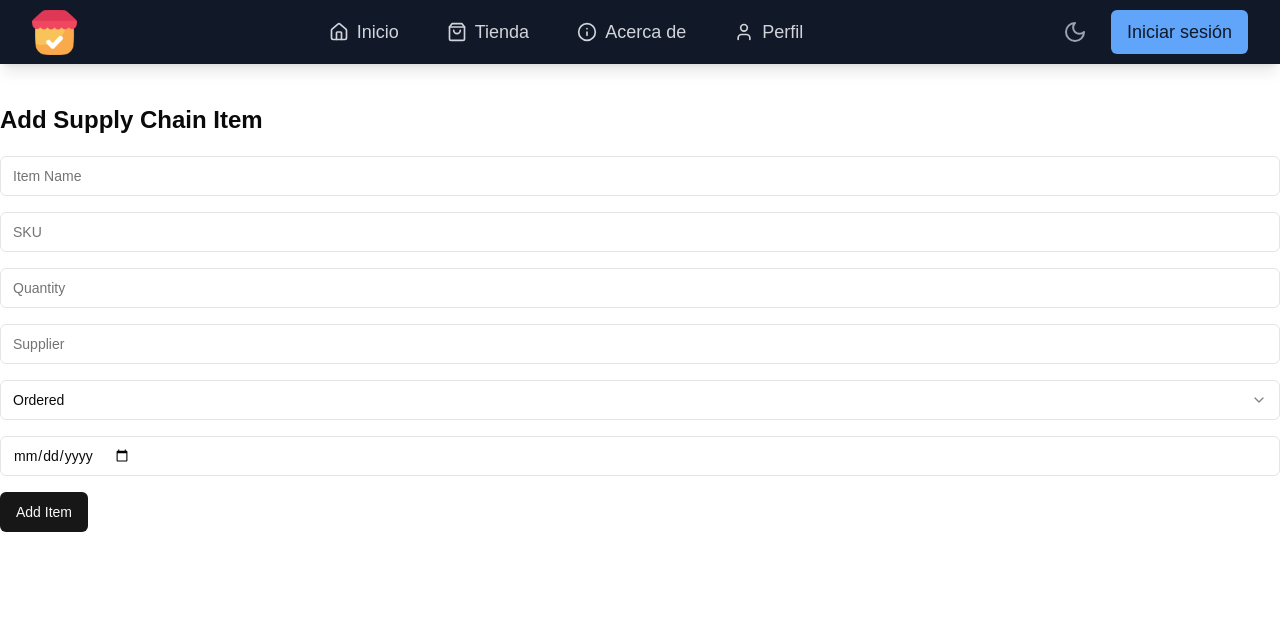
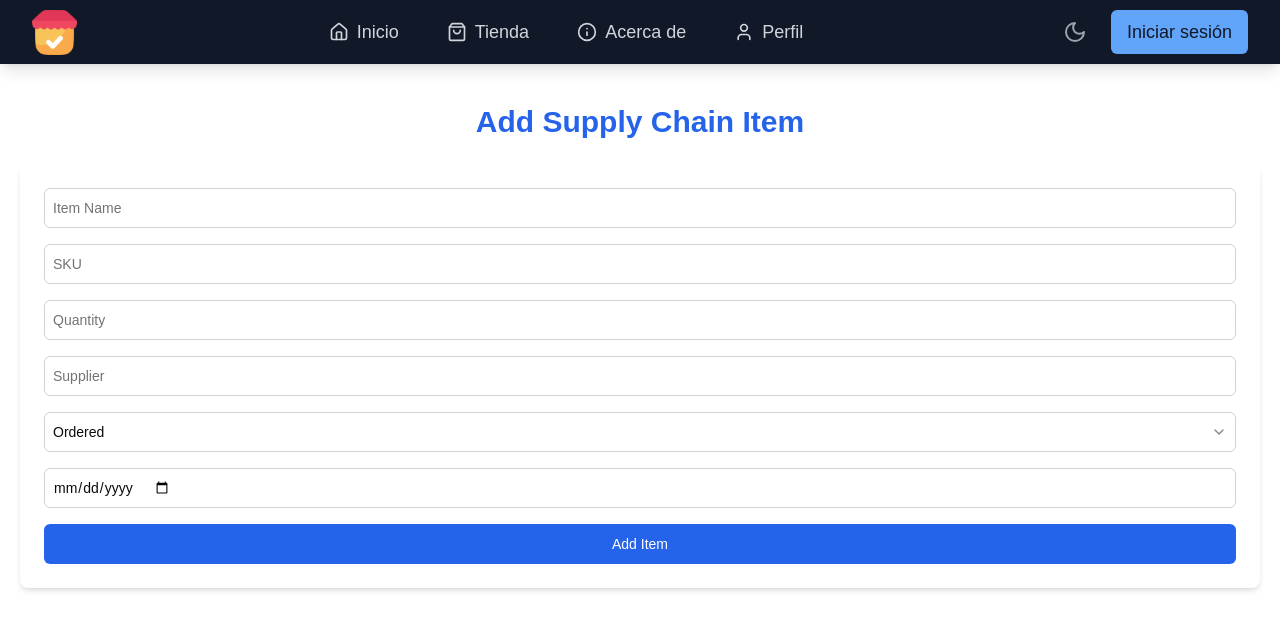
Before and after one commit to DonadoM/ES-Retail-Company-Project, a Next.js app in the folder front/: page /admin/supply-chain/add in a window 1280 px wide. Shown: the top 630 px of the page. Built offline with nearby package versions, Linux system fonts and the light colour scheme; no server answers.

Commit message:
Refactor HomePage component structure; remove unused index file; add admin.svg icon; enhance AdminDashboard and SupplyChainPage styling and functionality.

```diff
--- a/front/src/app/admin/dashboard/page.tsx
+++ b/front/src/app/admin/dashboard/page.tsx
@@ -1,12 +1,13 @@
-"use client"
+"use client";
 
-import { useState } from "react"
-import Link from "next/link"
-import Image from "next/image"
-import { motion, AnimatePresence } from "framer-motion"
-import { ScrollArea } from "@/components/ui/scroll-area"
-import { useMediaQuery } from "@/components/Hooks/use-media-query"
-import { cn } from "@/lib/utils"
+import { useState } from "react";
+import Link from "next/link";
+import Image from "next/image";
+import { motion, AnimatePresence } from "framer-motion";
+import { ScrollArea } from "@/components/ui/scroll-area";
+import { useMediaQuery } from "@/components/Hooks/use-media-query";
+import { cn } from "@/lib/utils";
+import { useRouter } from "next/navigation";
 
 const sections = [
   { name: "Products", path: "/admin/products" },
@@ -16,19 +17,20 @@ const sections = [
   { name: "Supply Chain", path: "/admin/supply-chain" },
   { name: "Promotions", path: "/admin/promotions" },
   { name: "Users", path: "/admin/users" },
-]
-
+];
 
 export default function AdminDashboard() {
-  const [activeSection, setActiveSection] = useState("")
-  const [isMobileMenuOpen, setIsMobileMenuOpen] = useState(false)
-  const isMobile = useMediaQuery("(max-width: 768px)")
+  const [activeSection, setActiveSection] = useState("");
+  const [isMobileMenuOpen, setIsMobileMenuOpen] = useState(false);
+  const isMobile = useMediaQuery("(max-width: 768px)");
+  const router = useRouter();
 
+  const handleClick = (path: string) => {
+    router.push(path);
+  };
 
   return (
     <div className="min-h-screen bg-[#1a1f2b]">
-
-
       {/* Secondary Navigation */}
       <div className="bg-[#1F2937] border-t border-gray-700">
         <div className="max-w-7xl mx-auto px-4 sm:px-6 lg:px-8">
@@ -73,8 +75,8 @@ export default function AdminDashboard() {
                       : "text-gray-300 hover:text-white hover:bg-gray-700"
                   )}
                   onClick={() => {
-                    setActiveSection(section.name)
-                    setIsMobileMenuOpen(false)
+                    setActiveSection(section.name);
+                    setIsMobileMenuOpen(false);
                   }}
                 >
                   {section.name}
@@ -96,10 +98,10 @@ export default function AdminDashboard() {
             className="rounded-lg h-96 flex flex-col items-center justify-center bg-[#374151]"
           >
             <Image
-              src="/placeholder.svg?height=100&width=100"
+              src="/admin.svg"
               alt="Admin Dashboard Icon"
-              width={100}
-              height={100}
+              width={200}
+              height={200}
               className="mb-4"
             />
             <h2 className="text-3xl font-bold text-white text-center px-4">
@@ -116,9 +118,12 @@ export default function AdminDashboard() {
               whileHover={{ scale: 1.02 }}
               whileTap={{ scale: 0.98 }}
               className="p-6 rounded-lg shadow-lg cursor-pointer bg-[#374151] hover:bg-[#4B5563] transition-colors duration-200"
-              onClick={() => setActiveSection(section.name)}
+              // onClick={() => setActiveSection(section.name)}
+              onClick={() => handleClick(section.path)}
             >
-              <h3 className="text-xl font-semibold text-white mb-2">{section.name}</h3>
+              <h3 className="text-xl font-semibold text-white mb-2">
+                {section.name}
+              </h3>
               <p className="text-gray-300">
                 Manage your {section.name.toLowerCase()} here.
               </p>
@@ -127,5 +132,5 @@ export default function AdminDashboard() {
         </div>
       </main>
     </div>
-  )
+  );
 }
--- a/front/src/app/admin/supply-chain/add/page.tsx
+++ b/front/src/app/admin/supply-chain/add/page.tsx
@@ -1,28 +1,28 @@
-'use client'
+"use client";
 
-import { useState } from 'react'
-import { useRouter } from 'next/navigation'
-import { Button } from '@/components/ui/button'
-import { Input } from '@/components/ui/input'
-import { Select, SelectContent, SelectItem, SelectTrigger, SelectValue } from '@/components/ui/select'
-import { toast } from 'react-hot-toast'
+import { useState } from "react";
+import { useRouter } from "next/navigation";
+import { Button } from "@/components/ui/button";
+import { Input } from "@/components/ui/input";
+import { Select, SelectContent, SelectItem, SelectTrigger, SelectValue } from "@/components/ui/select";
+import { toast } from "react-hot-toast";
 
 export default function AddSupplyChainItemPage() {
-  const [itemName, setItemName] = useState('')
-  const [sku, setSku] = useState('')
-  const [quantity, setQuantity] = useState('')
-  const [supplier, setSupplier] = useState('')
-  const [status, setStatus] = useState('Ordered')
-  const [expectedDeliveryDate, setExpectedDeliveryDate] = useState('')
-  const router = useRouter()
+  const [itemName, setItemName] = useState("");
+  const [sku, setSku] = useState("");
+  const [quantity, setQuantity] = useState("");
+  const [supplier, setSupplier] = useState("");
+  const [status, setStatus] = useState("Ordered");
+  const [expectedDeliveryDate, setExpectedDeliveryDate] = useState("");
+  const router = useRouter();
 
   const handleSubmit = async (e: React.FormEvent) => {
-    e.preventDefault()
+    e.preventDefault();
     try {
       const response = await fetch(`${process.env.NEXT_PUBLIC_API_URL}/supply-chain`, {
-        method: 'POST',
+        method: "POST",
         headers: {
-          'Content-Type': 'application/json',
+          "Content-Type": "application/json",
         },
         body: JSON.stringify({
           itemName,
@@ -32,32 +32,34 @@ export default function AddSupplyChainItemPage() {
           status,
           expectedDeliveryDate,
         }),
-      })
+      });
       if (!response.ok) {
-        throw new Error('Failed to add supply chain item')
+        throw new Error("Failed to add supply chain item");
       }
-      toast.success('Supply chain item added successfully')
-      router.push('/admin/supply-chain')
-    } catch  {
-      toast.error('Failed to add supply chain item')
+      toast.success("Supply chain item added successfully");
+      router.push("/admin/supply-chain");
+    } catch {
+      toast.error("Failed to add supply chain item");
     }
-  }
+  };
 
   return (
-    <div className="container mx-auto py-10">
-      <h1 className="text-2xl font-bold mb-5">Add Supply Chain Item</h1>
-      <form onSubmit={handleSubmit} className="space-y-4">
+    <div className="container mx-auto py-10 px-5">
+      <h1 className="text-3xl font-bold mb-6 text-center text-blue-600">Add Supply Chain Item</h1>
+      <form onSubmit={handleSubmit} className="bg-white p-6 rounded-lg shadow-md space-y-4">
         <Input
           placeholder="Item Name"
           value={itemName}
           onChange={(e) => setItemName(e.target.value)}
           required
+          className="border border-gray-300 rounded-md p-2 w-full"
         />
         <Input
           placeholder="SKU"
           value={sku}
           onChange={(e) => setSku(e.target.value)}
           required
+          className="border border-gray-300 rounded-md p-2 w-full"
         />
         <Input
           type="number"
@@ -65,15 +67,17 @@ export default function AddSupplyChainItemPage() {
           value={quantity}
           onChange={(e) => setQuantity(e.target.value)}
           required
+          className="border border-gray-300 rounded-md p-2 w-full"
         />
         <Input
           placeholder="Supplier"
           value={supplier}
           onChange={(e) => setSupplier(e.target.value)}
           required
+          className="border border-gray-300 rounded-md p-2 w-full"
         />
-        <Select value={status} onValueChange={setStatus}>
-          <SelectTrigger>
+        <Select value={status} onValueChange={setStatus} className="w-full">
+          <SelectTrigger className="border border-gray-300 rounded-md p-2">
             <SelectValue placeholder="Status" />
           </SelectTrigger>
           <SelectContent>
@@ -90,9 +94,12 @@ export default function AddSupplyChainItemPage() {
           value={expectedDeliveryDate}
           onChange={(e) => setExpectedDeliveryDate(e.target.value)}
           required
+          className="border border-gray-300 rounded-md p-2 w-full"
         />
-        <Button type="submit">Add Item</Button>
+        <Button type="submit" className="w-full bg-blue-600 text-white hover:bg-blue-700 transition duration-200">
+          Add Item
+        </Button>
       </form>
     </div>
-  )
+  );
 }
--- a/front/src/app/admin/supply-chain/page.tsx
+++ b/front/src/app/admin/supply-chain/page.tsx
@@ -75,14 +75,17 @@ export default function SupplyChainPage() {
   if (error) return <div>Error: {error}</div>;
 
   return (
-    <div className="container mx-auto py-10">
-      <h1 className="text-2xl font-bold mb-5">Supply Chain Management</h1>
+    <div className="container mx-auto py-10 px-5">
+      <h1 className="text-3xl font-bold mb-5 text-center text-blue-600">
+        Supply Chain Management
+      </h1>
       <Button
         onClick={() => router.push("/admin/supply-chain/add")}
-        className="mb-5"
+        className="mb-5 bg-blue-600 text-white hover:bg-blue-700 transition duration-200"
       >
         Add New Item
       </Button>
+      <div className="overflow-x-auto">
         <Table>
           <TableHeader>
             <TableRow>
@@ -117,13 +120,14 @@ export default function SupplyChainPage() {
                     onClick={() =>
                       router.push(`/admin/supply-chain/edit/${item._id}`)
                     }
-                  className="mr-2"
+                    className="mr-2 bg-green-600 text-white hover:bg-green-700 transition duration-200"
                   >
                     Edit
                   </Button>
                   <Button
                     onClick={() => handleDelete(item._id)}
                     variant="destructive"
+                    className="bg-red-600 text-white hover:bg-red-700 transition duration-200"
                   >
                     Delete
                   </Button>
@@ -133,5 +137,6 @@ export default function SupplyChainPage() {
           </TableBody>
         </Table>
       </div>
+    </div>
   );
 }
```
Also changed, not shown: front/public/admin.svg (added), front/src/app/pages/HomePage/page.tsx (renamed from front/src/app/pages/HomePage/index.tsx), 1 other file (tests, documents, lock files or other folders). Lines whose indentation alone changed are shown as unchanged.
